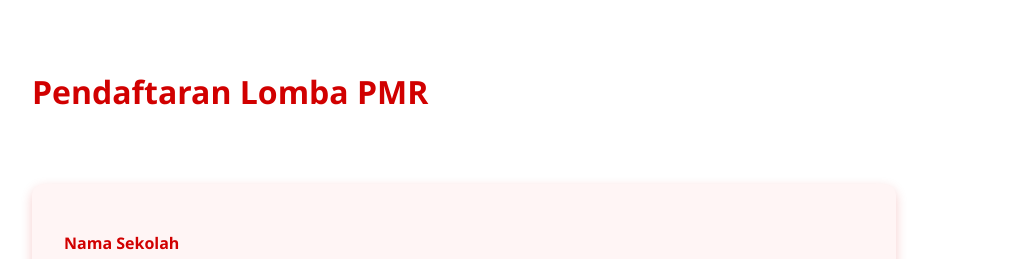
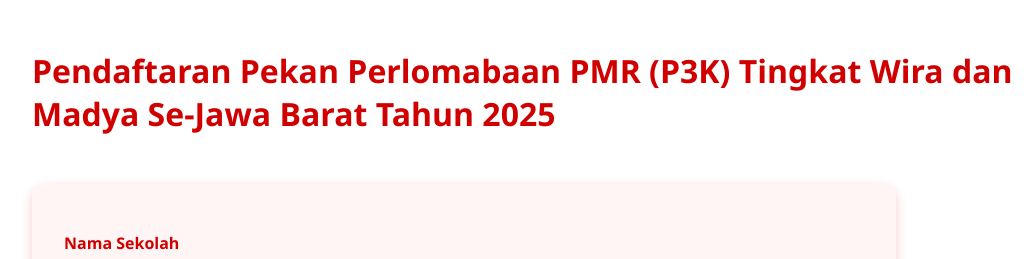
Before and after one commit to rynnlf12/pendaftaran-lomba, a plain HTML site: page index.html in a window 1280 px wide. Shown: the top 259 px of the page, 0-1031 px from the left. Drawn offline with Linux system fonts and the light colour scheme.

Commit message:
index.html

```diff
--- a/index.html
+++ b/index.html
@@ -8,7 +8,7 @@
 </head>
 <body>
   <header>
-    <h1>Pendaftaran Lomba PMR</h1>
+    <h1>Pendaftaran Pekan Perlomabaan PMR (P3K) Tingkat Wira dan Madya Se-Jawa Barat Tahun 2025</h1>
     <img src="image.png" alt="Logo PMI" class="logo" />
   </header>
 
```
